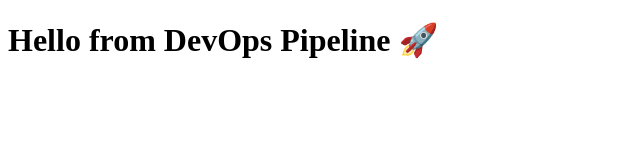
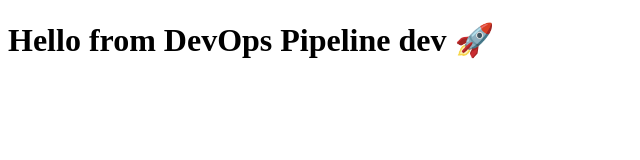
Before and after one commit to Omprakash557/CI-CD, a plain HTML site: page index.html in a window 1280 px wide. Shown: the whole page, without its empty margins (0-640 px from the left). Drawn offline with Linux system fonts and the light colour scheme.

Commit message:
Update index.html

```diff
--- a/index.html
+++ b/index.html
@@ -4,6 +4,6 @@
   <title>DevOps CI/CD</title>
 </head>
 <body>
-  <h1>Hello from DevOps Pipeline 🚀</h1>
+  <h1>Hello from DevOps Pipeline dev 🚀</h1>
 </body>
 </html>
```
